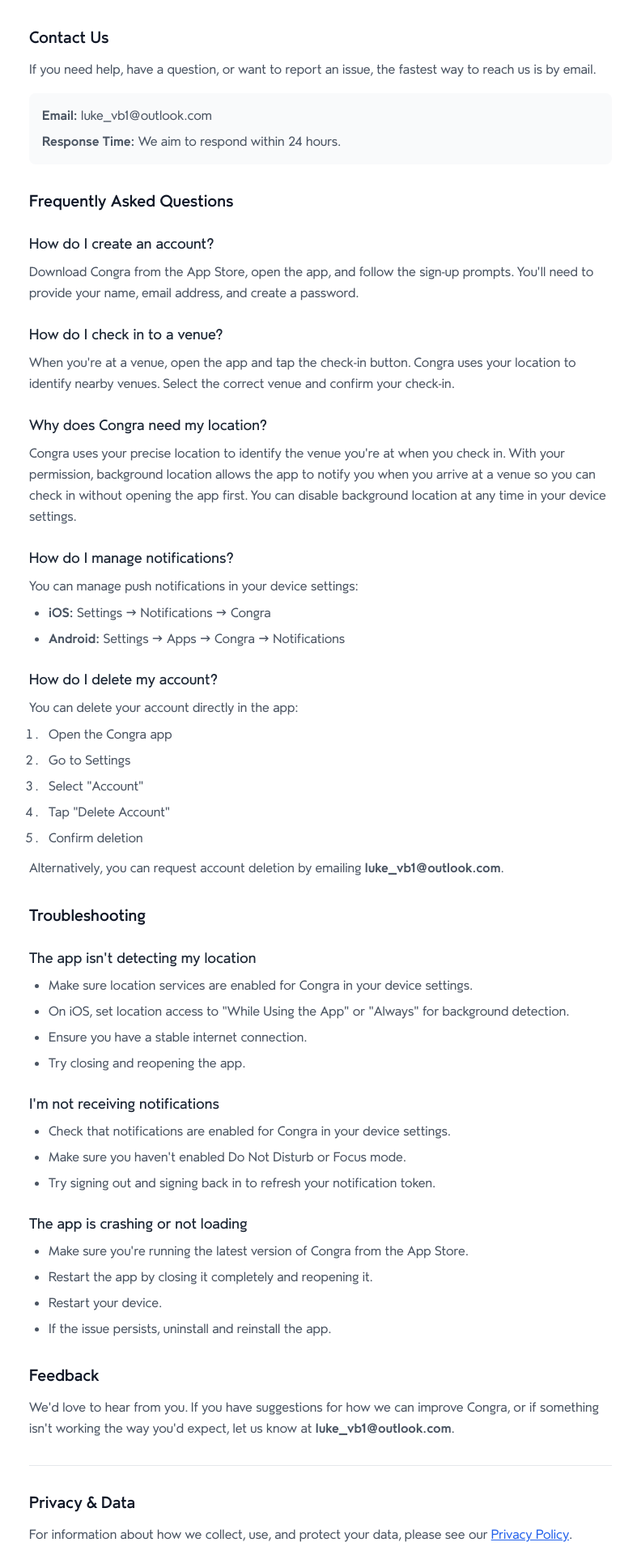
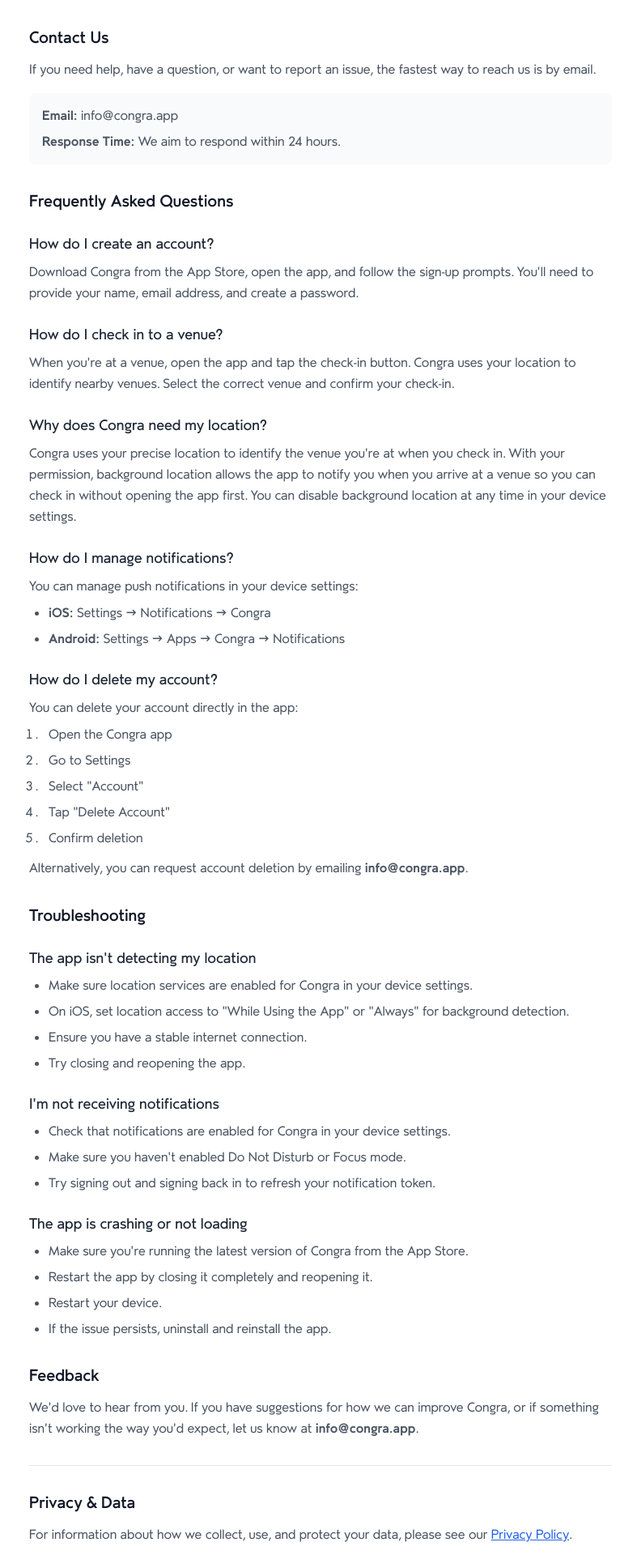
Before and after one commit to lw-websites-incorporated/congra-landing, a Next.js app: page /support in a window 1280 px wide. Shown: the part 180-2100 px from the top of the page at 81% size, without its empty margins (244-1031 px from the left). Built offline with nearby package versions, Linux system fonts and the light colour scheme; a web font is replaced by a local one.

Commit message:
reset password

```diff
--- a/app/reset-password/page.tsx
+++ b/app/reset-password/page.tsx
@@ -16,15 +16,10 @@ export default function ResetPassword() {
 
   useEffect(() => {
     const handleRecovery = async () => {
+      try {
+        // Case 1: Implicit flow — tokens in hash fragment (#access_token=...)
         const hash = window.location.hash;
-
-      if (!hash || !hash.includes("access_token")) {
-        setState("invalid");
-        setErrorMessage("Invalid or missing reset link. Please request a new password reset.");
-        return;
-      }
-
-      // Parse the hash fragment
+        if (hash && hash.includes("access_token")) {
           const params = new URLSearchParams(hash.substring(1));
           const accessToken = params.get("access_token");
           const refreshToken = params.get("refresh_token");
@@ -36,7 +31,6 @@ export default function ResetPassword() {
             return;
           }
 
-      // Set the session with the recovery tokens
           const { error } = await supabase.auth.setSession({
             access_token: accessToken,
             refresh_token: refreshToken,
@@ -49,6 +43,33 @@ export default function ResetPassword() {
           }
 
           setState("ready");
+          return;
+        }
+
+        // Case 2: Code flow — auth code in query string (?code=...)
+        const urlParams = new URLSearchParams(window.location.search);
+        const code = urlParams.get("code");
+        if (code) {
+          const { error } = await supabase.auth.exchangeCodeForSession(code);
+
+          if (error) {
+            setState("error");
+            setErrorMessage("This reset link has expired or has already been used. Please request a new password reset.");
+            return;
+          }
+
+          setState("ready");
+          return;
+        }
+
+        // No tokens or code found
+        setState("invalid");
+        setErrorMessage("Invalid or missing reset link. Please request a new password reset.");
+      } catch (err) {
+        console.error("Reset password error:", err);
+        setState("error");
+        setErrorMessage("Something went wrong. Please request a new password reset.");
+      }
     };
 
     handleRecovery();
--- a/app/support/page.tsx
+++ b/app/support/page.tsx
@@ -37,7 +37,7 @@ export default function Support() {
                 If you need help, have a question, or want to report an issue, the fastest way to reach us is by email.
               </p>
               <div className="p-4 bg-gray-50 rounded-lg text-gray-600">
-                <p><strong>Email:</strong> luke_vb1@outlook.com</p>
+                <p><strong>Email:</strong> info@congra.app</p>
                 <p className="mt-2"><strong>Response Time:</strong> We aim to respond within 24 hours.</p>
               </div>
             </section>
@@ -82,7 +82,7 @@ export default function Support() {
                 <li>Confirm deletion</li>
               </ol>
               <p className="text-gray-600 leading-relaxed mt-3">
-                Alternatively, you can request account deletion by emailing <strong>luke_vb1@outlook.com</strong>.
+                Alternatively, you can request account deletion by emailing <strong>info@congra.app</strong>.
               </p>
             </section>
 
@@ -118,7 +118,7 @@ export default function Support() {
             <section>
               <h2 className="text-xl font-semibold text-gray-900 mb-3">Feedback</h2>
               <p className="text-gray-600 leading-relaxed">
-                We&apos;d love to hear from you. If you have suggestions for how we can improve Congra, or if something isn&apos;t working the way you&apos;d expect, let us know at <strong>luke_vb1@outlook.com</strong>.
+                We&apos;d love to hear from you. If you have suggestions for how we can improve Congra, or if something isn&apos;t working the way you&apos;d expect, let us know at <strong>info@congra.app</strong>.
               </p>
             </section>
 
--- a/app/venue/[id]/page.tsx
+++ b/app/venue/[id]/page.tsx
@@ -6,9 +6,7 @@ import { SmartAppRedirect } from './redirect-client';
 
 export const dynamic = 'force-dynamic';
 
-// Set to your actual App Store URL once published
-// Using App Store search as temporary fallback until app is live
-const APP_STORE_URL: string | null = 'https://apps.apple.com/search?term=congra';
+const APP_STORE_URL: string | null = 'https://apps.apple.com/app/congra-the-social-map/id6757765815';
 
 interface PageProps {
   params: Promise<{ id: string }>;
```
Lines whose indentation alone changed are shown as unchanged.
